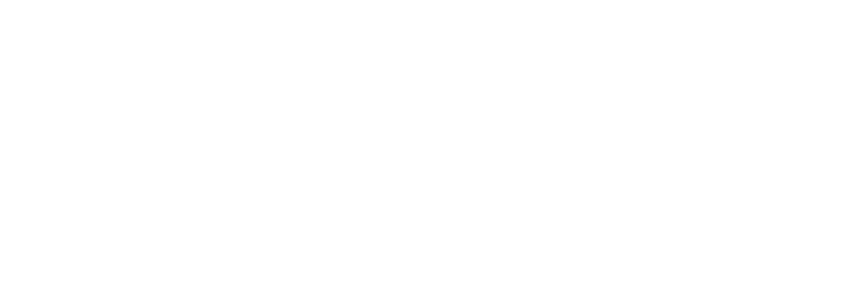
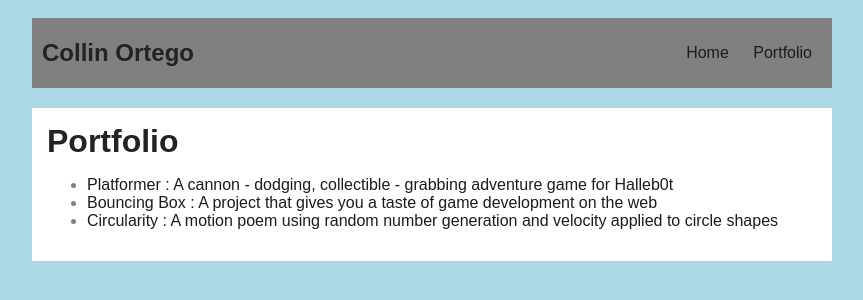
Before and after one commit to CollinOrtego7519941/CollinOrtego7519941.github.io, a plain HTML site: page portfolio.html in a window 1280 px wide. Shown: the whole page, without its empty margins (208-1071 px from the left). Drawn offline with Linux system fonts and the light colour scheme.

Commit message:
portfolio

```diff
--- a/index.html
+++ b/index.html
@@ -2,15 +2,15 @@
 <html>
 <head>
   <title>Collin's Amazing Website</title>
-  <link rel="stylesheet href="style.css>
+  <link rel="stylesheet" href="style.css">
   </head>
 <body>
 <!-- Visible HTML elements GO HERE -->
-</body>
-  <body>
+
     <!-- All content goes here -->
     <div id="all-contents">
       <nav>
+
         <h1>Collin Ortego's Website</h1>
         <ul  id="nav-ul">
           <li class="nav-li">
@@ -21,11 +21,9 @@
           </li>
         </ul>
       </nav>
-      <main>
-      </main>
+  <main>
     </div>
-  </body>
-  <main>
+
     <!-- Sidebar section -->
     <div id="sidebar">
       <img "sidebar-img" src="https://media.istockphoto.com/id/1305166860/vector/volleyball-sports-glyph-icon.jpg?s=612x612&w=0&k=20&c=t67-m41qaiSnaOuWjLtkytN1RAqAiiXc9QmLu68fTS8=" width=200>
--- a/portfolio.html
+++ b/portfolio.html
@@ -0,0 +1,32 @@
+<!DOCTYPE HTML>
+<html>
+    <head> <title>Collin Ortego's Computer Science Website</title>
+      <link rel="stylesheet" href="style.css">
+    </head>
+
+    <body>
+      <div id="all-contents">
+        <nav>
+          <h1>Collin Ortego</h1>
+            <ul id="nav-ul">
+              <li class="nav-li">
+               <a class="nav-a" href="index.html">Home</a>
+              </li>
+              <li class="nav-li">
+               <a class="nav-a" href="portfolio.html">Portfolio</a>
+              </li>
+            </ul>
+        </nav>
+        <main>
+          <div class="content">
+            <h1>Portfolio</h1>
+            <ul id="portfolio">
+              <li><a href="projects/platformer/">Platformer : A cannon - dodging, collectible - grabbing adventure game for Halleb0t</a></li>
+              <li><a href="projects/bouncing-box/">Bouncing Box : A project that gives you a taste of game development on the web </a></li>
+              <li><a href="projects/circularity/">Circularity : A motion poem using random number generation and velocity applied to circle shapes</a></li>
+            </ul>
+          </div>
+        </main>
+      </div>
+    </body>
+</html>
--- a/style.css
+++ b/style.css
@@ -20,7 +20,7 @@
    h1 {
        display: flex;
        align-items: center;
-       color: white;
+       color: rgb(36, 34, 34);
        flex: 1;
        margin: 0;
    }
@@ -33,7 +33,7 @@
    }
    a {
        text-decoration: none;
-       color: #fff;
+       color: #1d1c1c;
    }
 
    /* main container area beneath menu */
```
